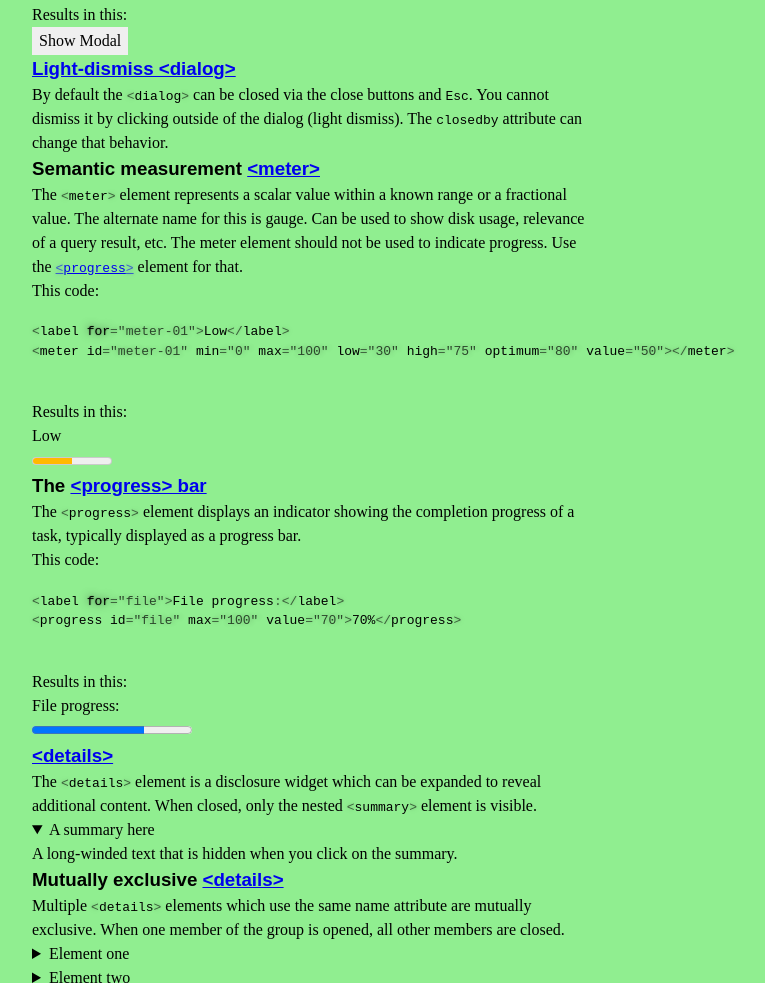
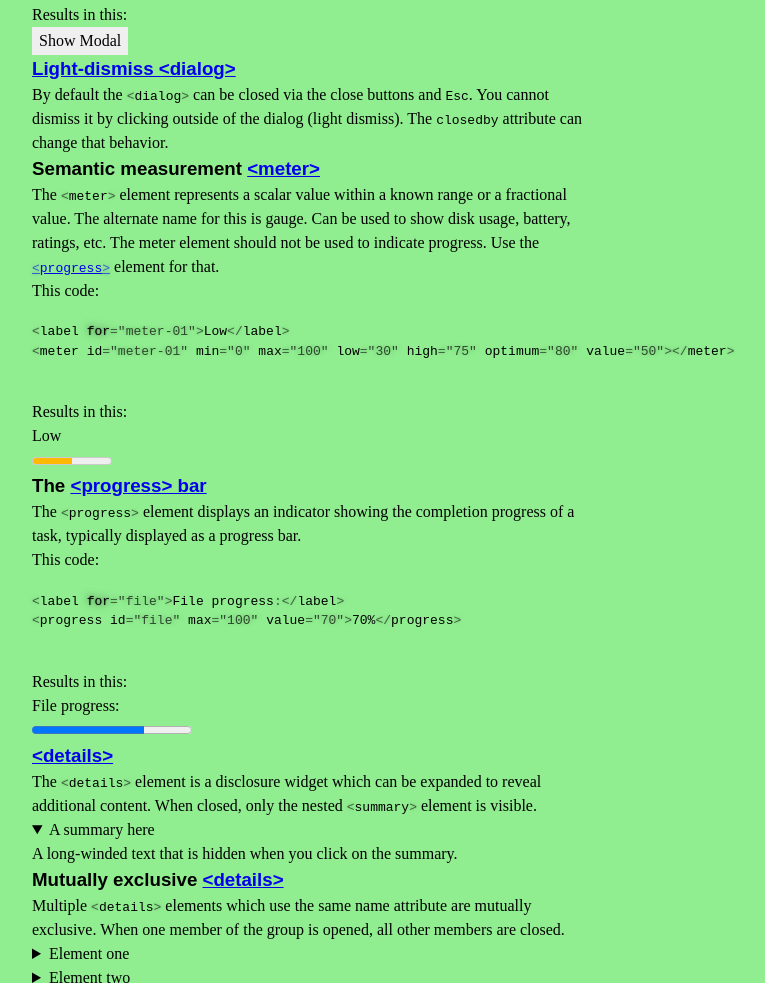
Before and after one commit to Richargh/web-native, a website: page components.html in a window 1280 px wide. Shown: the part 1009-1992 px from the top of the page, without its empty margins (328-1093 px from the left). Drawn offline with Linux system fonts and the light colour scheme.

Commit message:
^ f: add better meter examples

```diff
--- a/components.html
+++ b/components.html
@@ -171,7 +171,7 @@ Yes, viewing the source is a good idea for this site
                 The <code class="microlight">&lt;meter&gt;</code> element represents a scalar value within a known range
                 or a fractional value.
                 The alternate name for this is gauge.
-                Can be used to show disk usage, relevance of a query result, etc.
+                Can be used to show disk usage, battery, ratings, etc.
                 The meter element should not be used to indicate progress.
                 Use the <a href="#progress"><code class="microlight">&lt;progress&gt;</code></a> element for that.
             </p>
```
